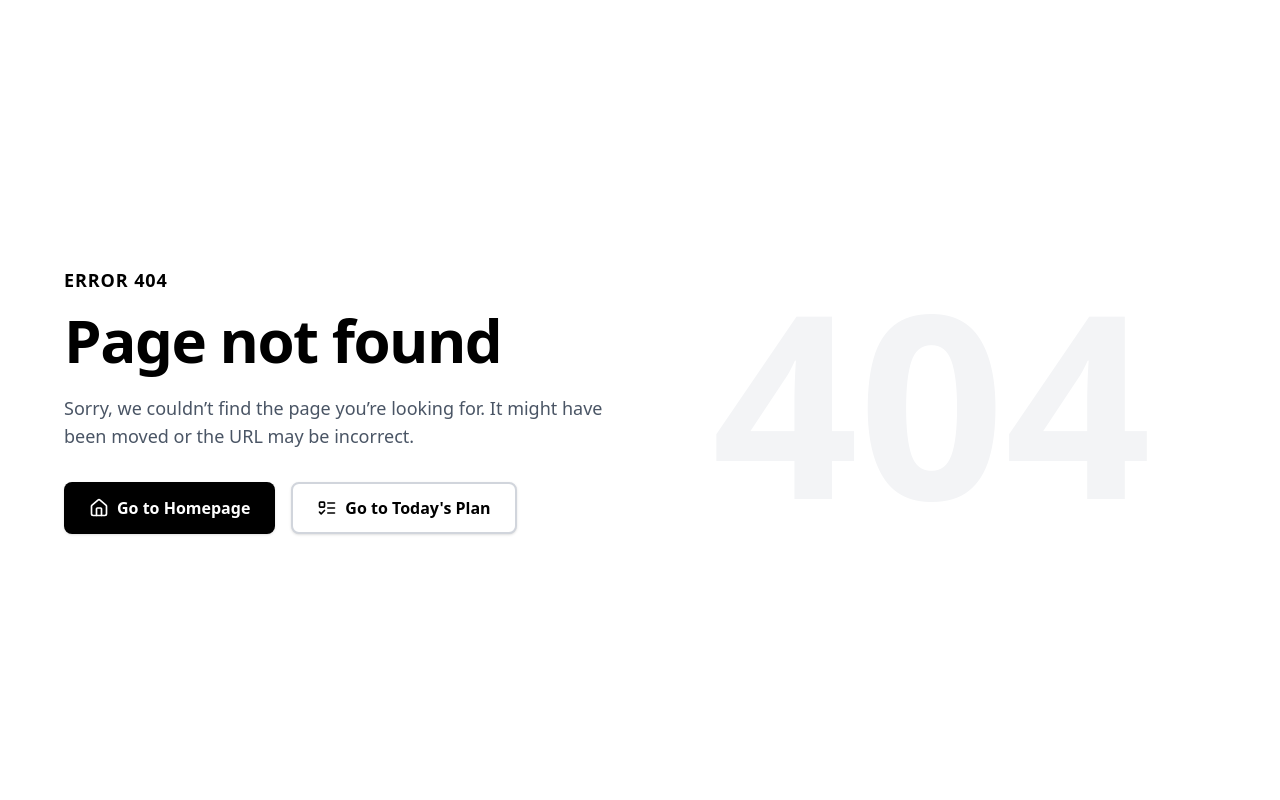
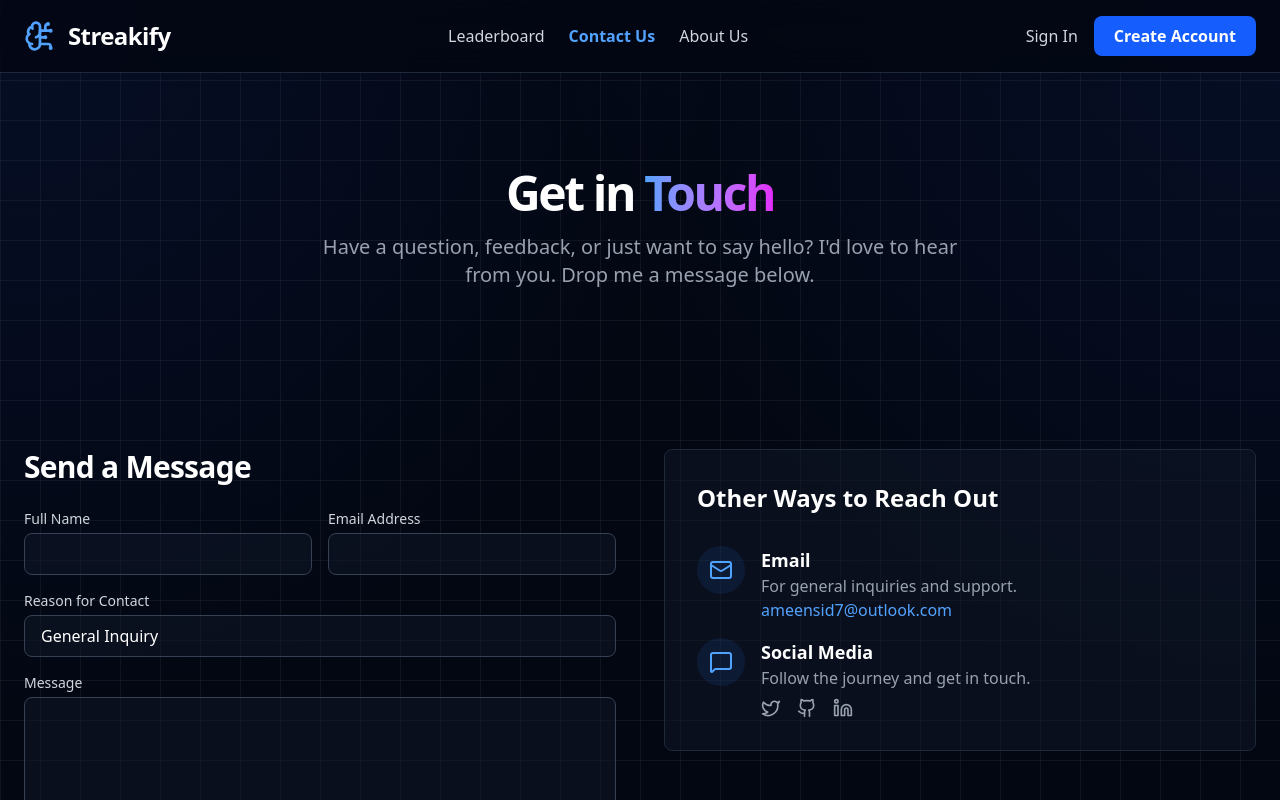
Before and after one commit to ameen-sid/streakify, a Next.js app: page /contact-us in a window 1280 px wide. Before the commit this address had no page. Shown: the top 800 px of the page. Built offline with nearby package versions, Linux system fonts and the light colour scheme.

Commit message:
Add contact us page

```diff
--- /dev/null
+++ b/src/app/contact-us/page.tsx
@@ -0,0 +1,124 @@
+"use client";
+
+import React from "react";
+import Link from "next/link";
+import { motion } from "framer-motion";
+import {
+    Github,
+    Twitter,
+    Linkedin,
+    Mail,
+    MessageSquare,
+    Send,
+} from "lucide-react";
+import { useScrollAnimation } from "@/hooks";
+import { Header, Footer } from "@/components/common";
+
+const ContactHero = () => {
+
+    const animationProps = useScrollAnimation();
+    return (
+        <motion.div {...animationProps} className="text-center py-16 md:py-24">
+            <h1 className="text-4xl md:text-5xl font-extrabold tracking-tighter  mb-4">
+                Get in <span className="bg-clip-text text-transparent bg-gradient-to-r from-blue-400 to-fuchsia-500">Touch</span>
+            </h1>
+            <p className="text-lg md:text-xl text-gray-400 max-w-2xl mx-auto">
+                Have a question, feedback, or just want to say hello? I'd love to hear from you. Drop me a message below.
+            </p>
+        </motion.div>
+    );
+};
+
+const ContactForm = () => {
+
+    const animationProps = useScrollAnimation();
+    return (
+        <motion.div {...animationProps} className="grid md:grid-cols-2 gap-12 items-start my-16">
+            <div className="space-y-6">
+                <h2 className="text-3xl font-bold tracking-tight">Send a Message</h2>
+                <form className="space-y-4">
+                    <div className="grid grid-cols-1 sm:grid-cols-2 gap-4">
+                        <div>
+                            <label htmlFor="name" className="block text-sm font-medium text-gray-300 mb-1">Full Name</label>
+                            <input type="text" id="name" className="w-full bg-gray-900/50 border border-gray-700 rounded-lg px-4 py-2 focus:ring-2 focus:ring-blue-500 focus:outline-none" />
+                        </div>
+                        <div>
+                            <label htmlFor="email" className="block text-sm font-medium text-gray-300 mb-1">Email Address</label>
+                            <input type="email" id="email" className="w-full bg-gray-900/50 border border-gray-700 rounded-lg px-4 py-2 focus:ring-2 focus:ring-blue-500 focus:outline-none" />
+                        </div>
+                    </div>
+                    <div>
+                        <label htmlFor="reason" className="block text-sm font-medium text-gray-300 mb-1">Reason for Contact</label>
+                        <select id="reason" className="w-full bg-gray-900/50 border border-gray-700 rounded-lg px-4 py-2 focus:ring-2 focus:ring-blue-500 focus:outline-none appearance-none">
+                            <option>General Inquiry</option>
+                            <option>Bug Report</option>
+                            <option>Feature Request</option>
+                            <option>Account Support</option>
+                        </select>
+                    </div>
+                    <div>
+                        <label htmlFor="message" className="block text-sm font-medium text-gray-300 mb-1">Message</label>
+                        <textarea id="message" rows={5} className="w-full bg-gray-900/50 border border-gray-700 rounded-lg px-4 py-2 focus:ring-2 focus:ring-blue-500 focus:outline-none"></textarea>
+                    </div>
+                    <button type="submit" className="w-full bg-blue-600 hover:bg-blue-700 text-white font-semibold px-6 py-3 rounded-lg flex items-center justify-center gap-2">
+                        <Send size={18} />
+                        Send Message
+                    </button>
+                </form>
+            </div>
+            <div className="space-y-8 bg-gray-900/50 p-8 rounded-lg border border-gray-800">
+                <h3 className="text-2xl font-bold">Other Ways to Reach Out</h3>
+                <div className="space-y-4">
+                    <div className="flex items-start gap-4">
+                        <div className="bg-blue-500/10 p-3 rounded-full">
+							<Mail className="w-6 h-6 text-blue-400" />
+                        </div>
+                        <div>
+                            <h4 className="font-semibold text-lg">Email</h4>
+                            <p className="text-gray-400">For general inquiries and support.</p>
+                            <Link href="mailto:hello@streakify.com" className="text-blue-400 hover:underline">ameensid7@outlook.com</Link>
+                        </div>
+                    </div>
+                    <div className="flex items-start gap-4">
+                        <div className="bg-blue-500/10 p-3 rounded-full">
+							<MessageSquare className="w-6 h-6 text-blue-400" />
+                        </div>
+                        <div>
+                            <h4 className="font-semibold text-lg">Social Media</h4>
+                            <p className="text-gray-400">Follow the journey and get in touch.</p>
+                            <div className="flex items-center gap-4 mt-2">
+                                <Link href="https://twitter.com/AmeenSid7" className="text-gray-400 hover:text-white"><Twitter size={20} /></Link>
+                                <Link href="https://github.com/ameen-sid" className="text-gray-400 hover:text-white"><Github size={20} /></Link>
+                                <Link href="https://www.linkedin.com/in/ameen-sid" className="text-gray-400 hover:text-white"><Linkedin size={20} /></Link>
+                            </div>
+                        </div>
+                    </div>
+                </div>
+            </div>
+        </motion.div>
+    );
+};
+
+const ContactUsPage = () => {
+    return (
+        <div
+            className="bg-gray-950 text-white font-sans antialiased"
+            style={{
+                backgroundImage: `
+                radial-gradient(circle at top left, rgba(29, 78, 216, 0.1), transparent 40%),
+                radial-gradient(circle at top right, rgba(29, 78, 216, 0.1), transparent 40%),
+                linear-gradient(rgba(255, 255, 255, 0.05) 1px, transparent 1px),
+                linear-gradient(to right, rgba(255, 255, 255, 0.05) 1px, transparent 1px) `,
+                backgroundSize: '100% 100%, 100% 100%, 40px 40px, 40px 40px',
+            }}>
+            <Header />
+            <main className="container mx-auto px-6">
+                <ContactHero />
+                <ContactForm />
+            </main>
+            <Footer />
+        </div>
+    );
+};
+
+export default ContactUsPage;
```
